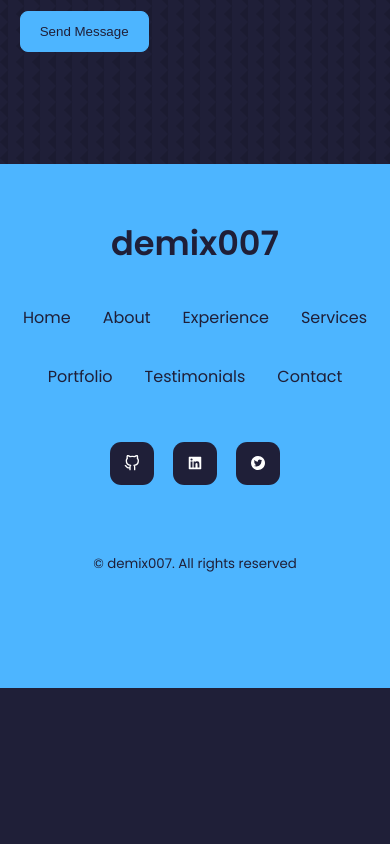
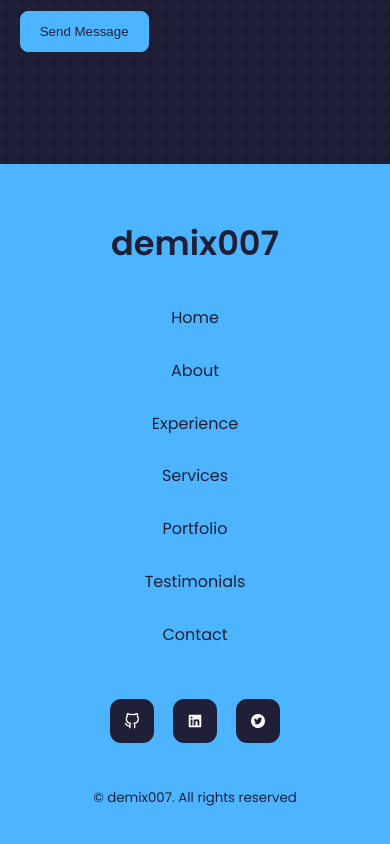
Before and after one commit to demix007/portfolio-website, a React (Create React App) app: page / in a window 390 px wide. Shown: the part 9546-10390 px from the top of the page. Before the commit the page ends 10234 px from the top, so only its background shows below. Built offline with nearby package versions, Linux system fonts and the light colour scheme.

Commit message:
Add media queries to footer

```diff
--- a/src/components/footer/footer.css
+++ b/src/components/footer/footer.css
@@ -51,3 +51,14 @@ footer a {
   color: var(--color-bg);
   margin-bottom: 3.8rem;
 }
+
+@media screen and (max-width: 600px) {
+.permalinks {
+  flex-direction: column;
+  gap: 1.6rem;
+}
+
+.footer__socials {
+  margin-bottom: 2.5rem;
+}
+}
```
